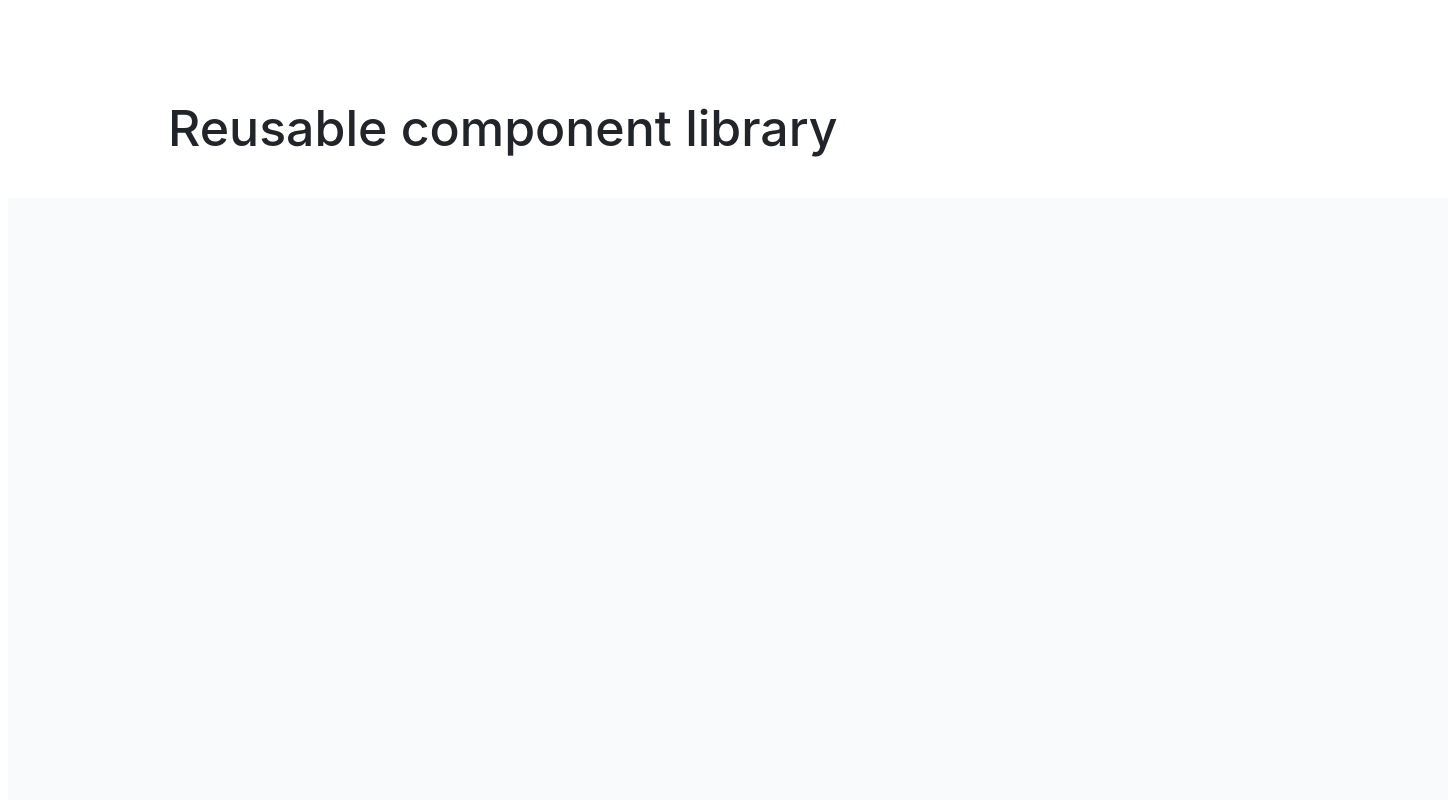
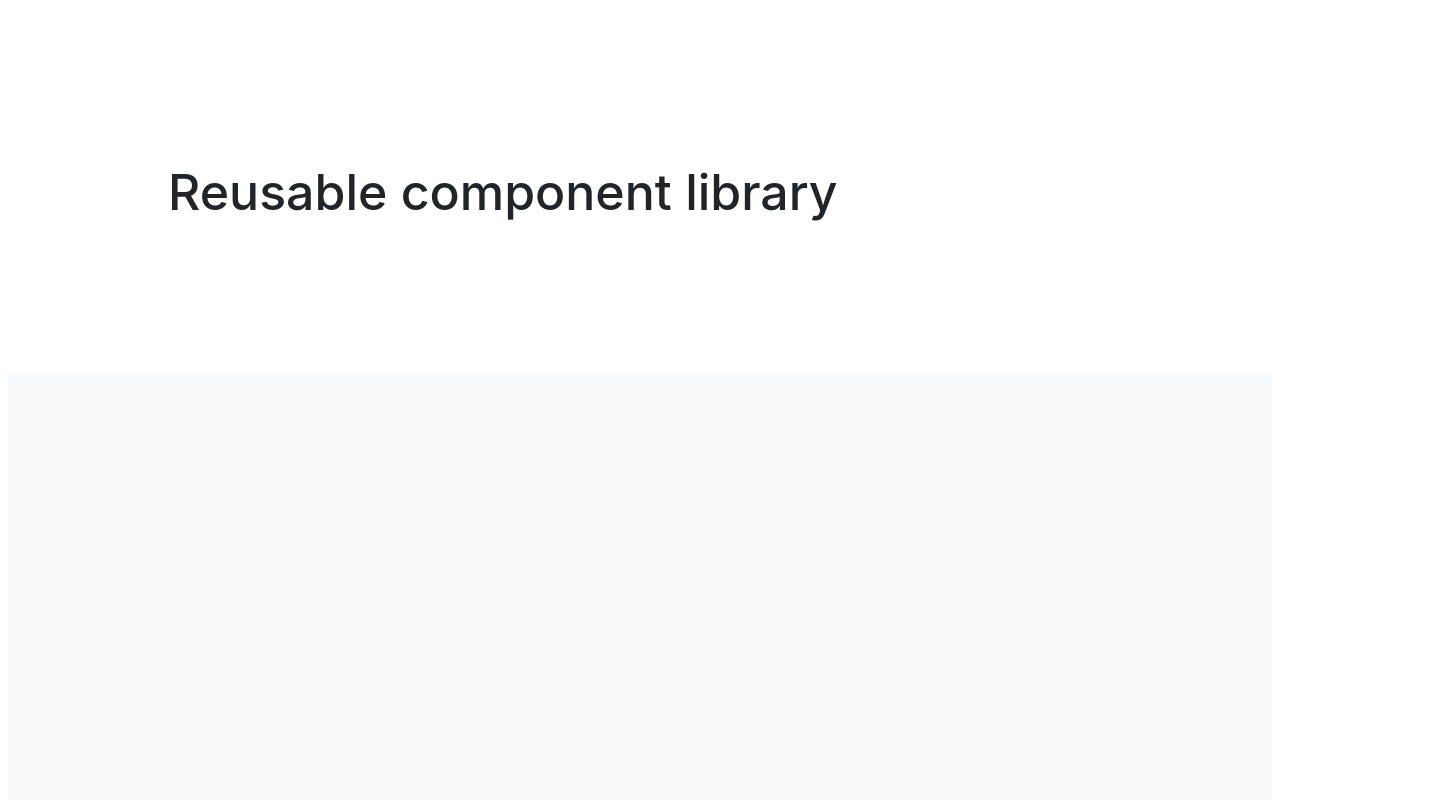
Before and after one commit to js-tasks-ru/htmlcss-20231027_ilya-kopturevskiy, a website: page index.html in a window 1280 px wide. Shown: the top 800 px of the page, 1448 px wide, since content can reach past the window. Drawn offline with Linux system fonts and the light colour scheme.

Commit message:
Переписал согласно замечаниям (вроде...)

```diff
--- a/assets/css/main.css
+++ b/assets/css/main.css
@@ -3,7 +3,6 @@
 @import "../../components/main/section/section.css";
 @import "../../components/footer/footer.css";
 @import "../../components/body/body.css";
-@import "../../components/main/components_main.css";
 
 :root {
     --white: #ffffff;
--- a/components/body/body.css
+++ b/components/body/body.css
@@ -1,5 +1,3 @@
 .body {
-    width: 1440px;
-    height: 1657px;
     background: #FFF;
 }
--- a/components/footer/footer.css
+++ b/components/footer/footer.css
@@ -1,7 +1,6 @@
 .footer {
-    width: 1440px;
-    height: 383px;
-    margin-top: 71px;
+    text-align: center;
+    padding: 192px 0;
 }
 .footer__title {
     color: #212429;
@@ -10,16 +9,16 @@
     font-style: normal;
     font-weight: 500;
     line-height: 48px;
-    margin: 71px 647px 32px 682px;
+    margin: 72px;
+
 }
 .footer__description {
     width: 640px;
     color: #212429;
-    text-align: center;
     font-family: Inter, serif;
     font-size: 16px;
     font-style: normal;
     font-weight: 400;
     line-height: 24px;
-    margin: 32px 383px 136px 417px;
+    display: inline-block;
 }
--- a/components/header/header.css
+++ b/components/header/header.css
@@ -1,6 +1,13 @@
 .header {
-    width: 1110px;
-    height: 34px;
     flex-shrink: 0;
-    margin: 24px 165px 38px 165px;
+    padding: 118px 0;
 }
+.header__title {
+    color: #212429;
+    font-family: Inter, serif;
+    font-size: 50px;
+    font-style: normal;
+    font-weight: 500;
+    line-height: 64px;
+    padding-left: 160px;
+}
--- a/components/main/components_main.css
+++ /dev/null
@@ -1,9 +0,0 @@
-.main__title {
-    color: #212429;
-    font-family: Inter, serif;
-    font-size: 50px;
-    font-style: normal;
-    font-weight: 500;
-    line-height: 64px;
-    margin: 38px 610px 38px 160px;
-}
--- a/components/main/section/section.css
+++ b/components/main/section/section.css
@@ -1,6 +1,5 @@
 .section {
-    width: 1440px;
-    height: 1036px;
     flex-shrink: 0;
     background: #F9FAFC;
+    padding: 518px;
 }
--- a/index.html
+++ b/index.html
@@ -6,12 +6,11 @@
     </head>
     <body class="body">
         <header class="header">
-
+            <h1 class="header__title">
+                Reusable component library
+            </h1>
         </header>
         <main>
-        <h1 class="main__title">
-            Reusable component library
-        </h1>
             <section class="section">
 
             </section>
```
Lines whose indentation alone changed are shown as unchanged.
